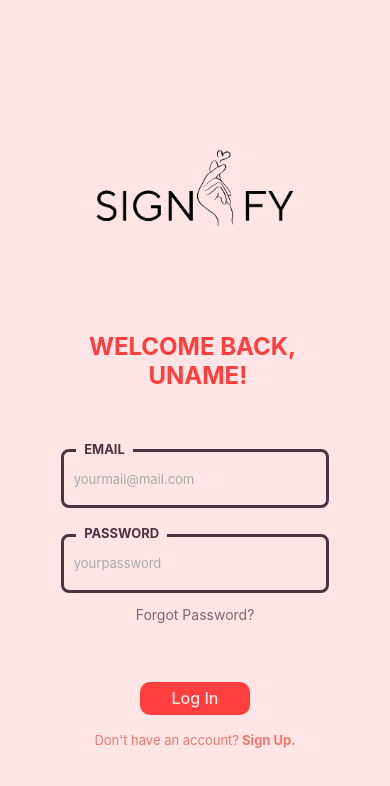
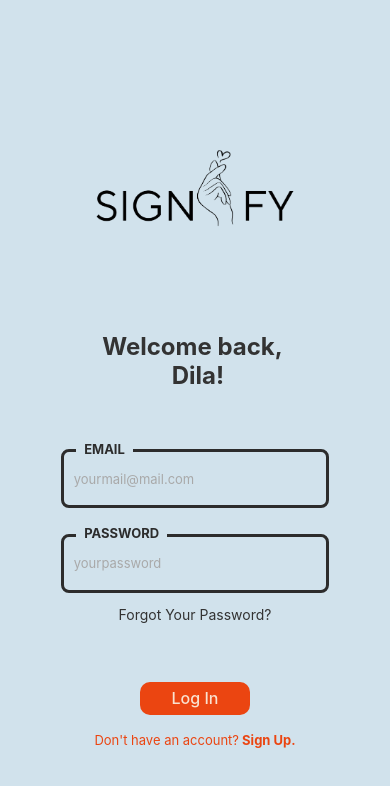
Before and after one commit to Signify-Team/SignifyApplication, a React Native app: screen /Login in a window 390 px wide. Shown: the top 786 px of the page. Built offline with nearby package versions, Linux system fonts and the light colour scheme.

Commit message:
Handle colors for all pages and fix the old implementation

```diff
--- a/front-end-layer/screens/LoginPage.js
+++ b/front-end-layer/screens/LoginPage.js
@@ -42,12 +42,12 @@ const LoginPage =
                     style={
                         styles.loginWelcomeText
                     }>
-                    WELCOME
-                    BACK,{' '}
+                    Welcome
+                    back,{' '}
                     {
                         '\n'
                     }{' '}
-                    UNAME!
+                    Dila!
                 </Text>
 
                 {/* Inputs */}
@@ -64,8 +64,7 @@ const LoginPage =
                         style={
                             styles.forgotPasswordText
                         }>
-                        Forgot
-                        Password?
+                        Forgot Your Password?
                     </Text>
                 </TouchableOpacity>
 
@@ -82,8 +81,7 @@ const LoginPage =
                         style={
                             styles.loginButtonText
                         }>
-                        Log
-                        In
+                        Log In
                     </Text>
                 </TouchableOpacity>
 
@@ -95,10 +93,7 @@ const LoginPage =
                         style={
                             styles.signUpText
                         }>
-                        Don't
-                        have
-                        an
-                        account?
+                        Don't have an account?
                     </Text>
                     <TouchableOpacity
                         onPress={() =>
@@ -111,8 +106,7 @@ const LoginPage =
                                 styles.signUpLink
                             }>
                             {' '}
-                            Sign
-                            Up.
+                            Sign Up.
                         </Text>
                     </TouchableOpacity>
                 </View>
--- a/front-end-layer/screens/SignUpPage.js
+++ b/front-end-layer/screens/SignUpPage.js
@@ -13,7 +13,6 @@ import React from 'react';
 import {
     View,
     Text,
-    Button,
     Image,
     TouchableOpacity,
 } from 'react-native';
@@ -45,7 +44,7 @@ const SignUpPage =
                     style={
                         styles.loginWelcomeText
                     }>
-                    WELCOME!
+                    Welcome!
                 </Text>
 
                 {/* Inputs */}
--- a/front-end-layer/styles/CourseInfoCardStyle.js
+++ b/front-end-layer/styles/CourseInfoCardStyle.js
@@ -28,7 +28,7 @@ export default StyleSheet.create({
         backgroundColor: COLORS.tertiary,
         borderRadius: 12,
         width: width * 0.95,
-        height: 80,
+        height: height * 0.09,
         elevation: 3,
         shadowColor: COLORS.neutral_base_dark,
         shadowOffset: {width: 0, height: 2},
@@ -37,10 +37,10 @@ export default StyleSheet.create({
     },
     innerShadow: {
         position: 'absolute',
-        top: -2,
+        top: 0,
         left: 0,
         right: 0,
-        height: 10,
+        height: height * 0.01,
         borderTopLeftRadius: 12,
         borderTopRightRadius: 12,
         backgroundColor: 'rgba(0, 0, 0, 0.04)',
@@ -50,7 +50,7 @@ export default StyleSheet.create({
     icon: {
         width: width * 0.35,
         height: height * 0.2,
-        marginRight: 20,
+        marginRight: width * 0.05,
         resizeMode: 'contain',
     },
     title: {
--- a/front-end-layer/styles/styles.js
+++ b/front-end-layer/styles/styles.js
@@ -3,7 +3,7 @@
  * @description Includes styles for the texts, buttons, etc.
  *
  * @datecreated 05.11.2024
- * @lastmodified 12.11.2024
+ * @lastmodified 17.12.2024
  */
 
 import {
@@ -30,14 +30,14 @@ export default StyleSheet.create(
             alignItems:
                 'center',
             backgroundColor:
-                COLORS.background,
+                COLORS.neutral_base_soft,
         },
         textTitle: {
             fontSize:
                 FONTS.title,
             fontWeight:
                 'bold',
-            color: COLORS.text,
+            color: COLORS.neutral_base_dark,
         },
         button: {
             backgroundColor:
@@ -55,56 +55,48 @@ export default StyleSheet.create(
                     FONTS.title,
                 fontWeight:
                     'bold',
-                color: COLORS.signUpLoginMainText,
+                color: COLORS.neutral_base_dark,
                 marginBottom:
-                    height *
-                    0.07,
+                    height * 0.07,
                 marginTop:
-                    height *
-                    0.05,
+                    height * 0.05,
                 textAlign:
                     'center',
             },
         forgotPasswordText:
             {
-                color: COLORS.placeholderTextSignUp,
+                color: COLORS.neutral_base_dark,
                 textAlign:
                     'center',
                 marginTop:
-                    -height *
-                    0.015,
+                    -height * 0.015,
                 marginBottom:
-                    height *
-                    0.03,
+                    height * 0.03,
             },
         loginInputContainer:
             {
                 width: '75%',
                 marginBottom:
-                    height *
-                    0.03,
+                    height * 0.03,
                 position:
                     'center',
-                color: COLORS.text,
+                color: COLORS.neutral_base_dark,
             },
         loginLabel: {
-            color: COLORS.loginBordorColor,
+            color: COLORS.dark_accent,
             marginBottom:
                 -9,
             position:
                 'absolute',
             backgroundColor:
-                COLORS.background,
+                COLORS.neutral_base_soft,
             top: -(
-                height *
-                0.01
+                height * 0.01
             ),
             left:
-                width *
-                0.04,
+                width * 0.04,
             paddingHorizontal:
-                width *
-                0.02,
+                width * 0.02,
             zIndex: 1,
             fontSize: 13,
             fontWeight:
@@ -114,42 +106,36 @@ export default StyleSheet.create(
             {
                 borderWidth: 3,
                 borderColor:
-                    COLORS.loginBordorColor,
+                    COLORS.dark_accent,
                 borderRadius: 8,
                 padding: 10,
                 height:
-                    height *
-                    0.07,
+                    height * 0.07,
                 backgroundColor:
-                    COLORS.background,
+                    COLORS.neutral_base_soft,
                 fontSize: 13,
-                color: COLORS.placeholderTextSignUp,
+                color: COLORS.neutral_base_dark,
                 // fontFamily: 'PassionOne-Regular',
             },
         loginLogo: {
             width:
-                width *
-                0.6,
+                width * 0.6,
             height:
-                height *
-                0.2,
+                height * 0.2,
             top:
-                height *
-                0.02,
+                height * 0.02,
             alignSelf:
                 'center',
             resizeMode:
                 'contain',
             marginBottom:
-                height *
-                0.03,
+                height * 0.03,
         },
         loginButton: {
             backgroundColor:
-                COLORS.signUpLoginMainText,
+                COLORS.button_color,
             paddingHorizontal:
-                width *
-                0.08,
+                width * 0.08,
             paddingVertical:
                 height *
                 0.008,
@@ -167,27 +153,13 @@ export default StyleSheet.create(
                     0.01
                 ),
         },
-        loginButtonText:
-            {
-                color: COLORS.background,
+        loginButtonText: {
+            color: COLORS.soft_accent,
             fontSize: 16,
             fontWeight:
                 '500',
         },
-        loginSignUpLink:
-            {
-                color: COLORS.signUpLoginMainText,
-                fontWeight:
-                    'bold',
-            },
-        loginDontHaveAccountText:
-            {
-                color: COLORS.placeholderTextSignUp,
-                textAlign:
-                    'center',
-            },
-        signUpContainer:
-            {
+        signUpContainer: {
             flexDirection:
                 'row',
             marginTop:
@@ -200,11 +172,11 @@ export default StyleSheet.create(
         },
         signUpText: {
             fontSize: 13,
-            color: COLORS.signUpLineText,
+            color: COLORS.button_color,
         },
         signUpLink: {
             fontSize: 13,
-            color: COLORS.signUpLineText,
+            color: COLORS.button_color,
             fontWeight:
                 'bold',
         },
--- a/front-end-layer/utils/constants.js
+++ b/front-end-layer/utils/constants.js
@@ -8,21 +8,14 @@
 
 export const COLORS = {
     primary: '#6200ea',
-    secondary:
-        '#03dac6',
+    secondary: '#F76C63',
+    tertiary: '#87CB97',
     neutral_base_dark: '#333333',
-    tertiary: '#87CB97',
-    background:
-        '#FFE5E5',
-    text: '#333',
-    signUpLoginMainText:
-        '#FF3E3E',
-    placeholderTextSignUp:
-        '#7F6675',
-    loginBordorColor:
-        '#503144',
-    signUpLineText:
-        '#F4766D',
+    neutral_base_soft: '#D1E2EC',
+    button_color: '#EB4511',
+    highlight_color_2: '#EE3C3C',
+    dark_accent: '#2C2C2C',
+    soft_accent: '#F9E2D0',
 };
 
 export const FONTS = {
```
Lines whose indentation alone changed are shown as unchanged.
